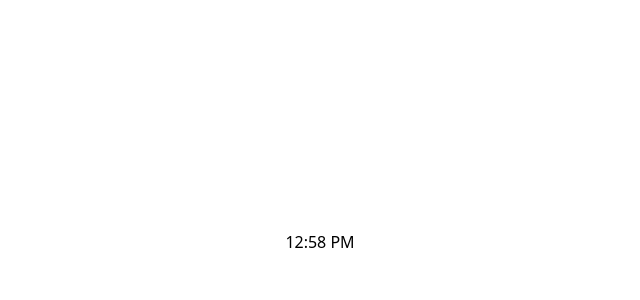
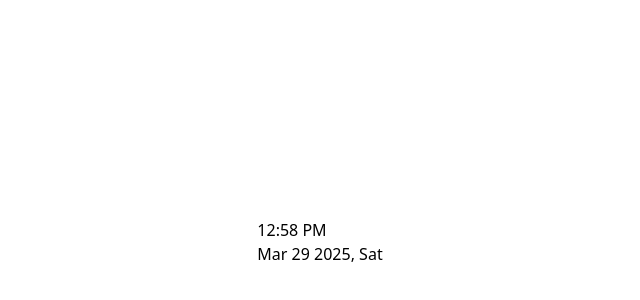
Before and after one commit to xyzarivera/sumika, a Svelte app: page / in a window 1280 px wide. Shown: the part 158-458 px from the top of the page, without its empty margins (320-960 px from the left). Built offline with nearby package versions, Linux system fonts and the light colour scheme.

Commit message:
Display current date and day

```diff
--- a/src/renderer/src/components/Clock.svelte
+++ b/src/renderer/src/components/Clock.svelte
@@ -3,14 +3,20 @@
   import { onMount } from "svelte";
 
   let current_time = dayjs().format("hh:mm A");
+  let current_date = dayjs().format("MMM DD YYYY, ddd");
 
   onMount((): (() => void) => {
     const interval = setInterval(() => {
       current_time = dayjs().format("hh:mm A");
+      current_date = dayjs().format("MMM DD YYYY, ddd");
     }, 1000);
 
     return () => clearInterval(interval);
   });
 </script>
 
-<p>{current_time}</p>
+<section>
+  <h1 hidden>datetime today</h1>
+  <p>{current_time}</p>
+  <p>{current_date}</p>
+</section>
```
